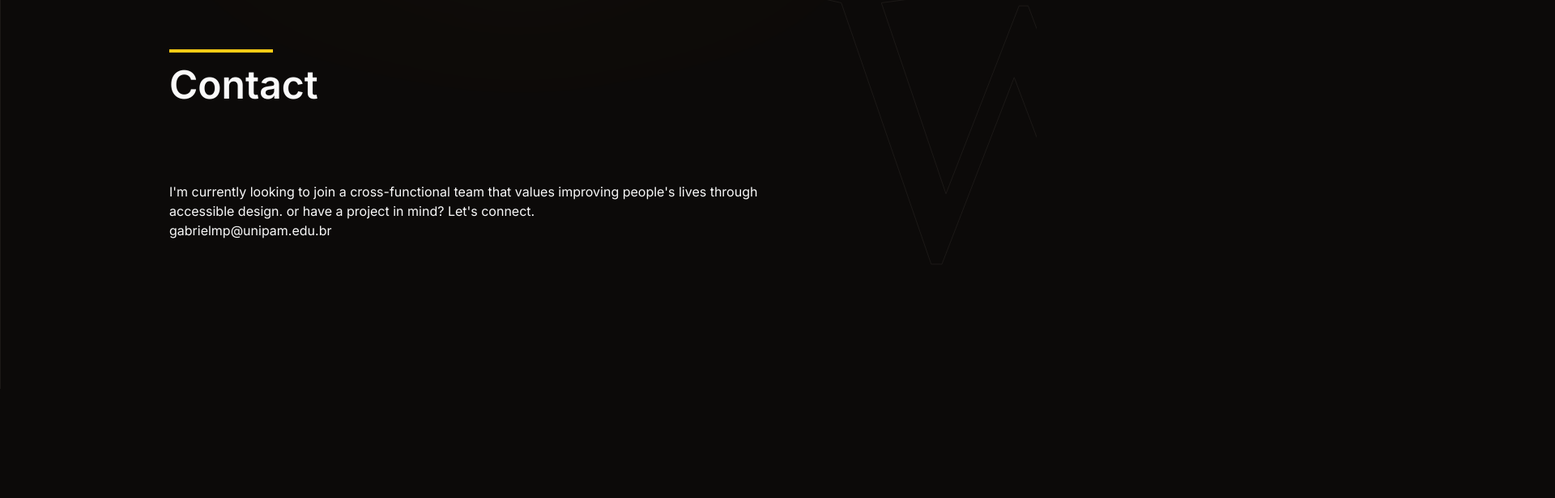
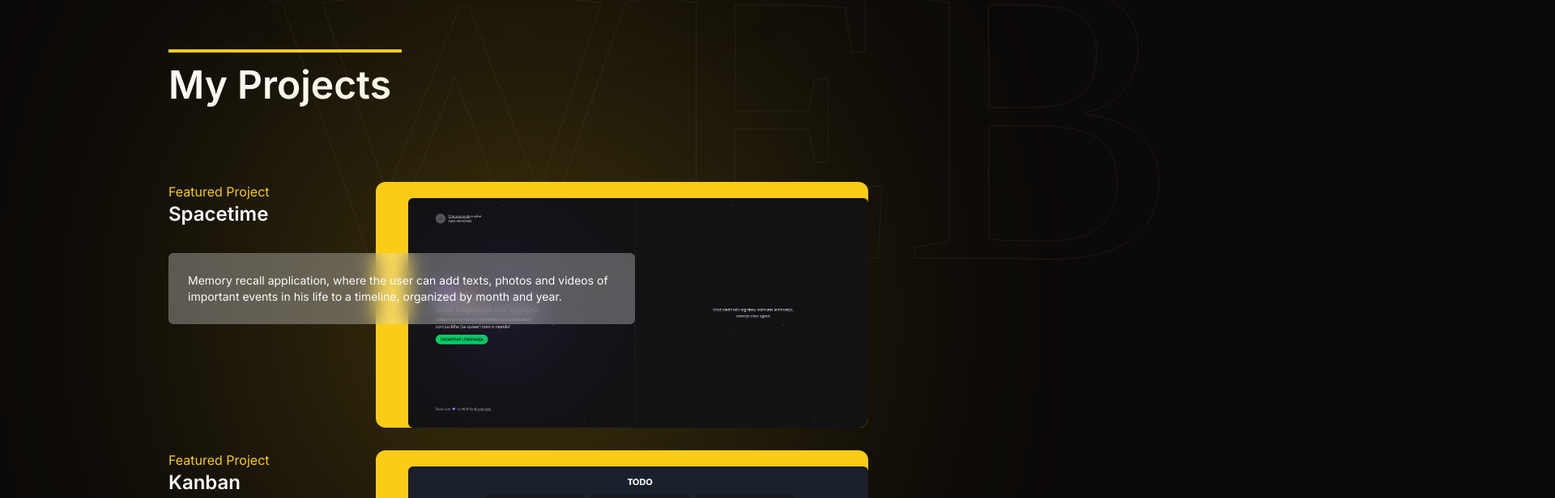
Before and after one commit to ifgabriel/portfolio, a Next.js app: page / in a window 1280 px wide. Shown: the part 2300-2916 px from the top of the page at 81% size, 1920 px wide, since content can reach past the window. Before the commit the page ends 2781 px from the top, so only its background shows below. Built offline with nearby package versions, Linux system fonts and the light colour scheme.

Commit message:
feat(portfolio): create projects section

```diff
--- a/src/app/globals.css
+++ b/src/app/globals.css
@@ -1,6 +1,7 @@
 @tailwind base;
 @tailwind components;
 @tailwind utilities;
+@tailwind screens;
 
 body {
   -webkit-font-smoothing: antialiased;
--- a/src/app/layout.tsx
+++ b/src/app/layout.tsx
@@ -15,10 +15,10 @@ interface LayoutProps {
 const Layout = ({ children }: LayoutProps) => (
   <html lang="pt-br">
     <body
-      className={`${inter.variable} bg-slate-50-900 bg-primary-50 font-sans text-zinc-50`}
+      className={`${inter.variable} bg-slate-50-900  overflow-x-hidden bg-primary-50 font-sans text-zinc-50 before:fixed before:left-40 before:h-full before:border-l before:border-l-primary-200`}
     >
-      <main className="container mx-auto flex flex-col gap-16 overflow-hidden border-l border-l-primary-200 px-6 py-32 lg:px-52">
-        <div className="absolute bottom-0 right-2 top-0 w-2 bg-stripes" />
+      <main className="container mx-auto flex flex-col gap-16 px-6 py-32 lg:px-52">
+        <div className="fixed bottom-0 right-2 top-0 w-2 bg-stripes" />
         {children}
       </main>
     </body>
--- a/src/app/page.tsx
+++ b/src/app/page.tsx
@@ -1,5 +1,5 @@
 'use client'
-import { About, Contact, Experiences, Skills } from '@/components'
+import { About, Contact, Experiences, Projects, Skills } from '@/components'
 import useWindowSize from '@/utils/useWindowSize'
 
 const Page = () => {
@@ -10,6 +10,7 @@ const Page = () => {
       <About />
       <Experiences />
       {windowSize > 1000 && <Skills />}
+      <Projects />
       <Contact />
     </>
   )
--- a/src/components/About.tsx
+++ b/src/components/About.tsx
@@ -19,17 +19,17 @@ const About = () => {
       <div
         className="
         relative flex flex-row items-end gap-12
-        before:absolute before:-top-9 before:left-12 before:h-2 before:w-2 before:bg-primary-100 after:absolute after:-top-9 after:left-0 after:h-2 after:w-2 after:bg-primary-100
+        before:absolute before:-top-9 before:left-12 before:h-2 before:w-2 before:bg-primary-100
+        after:absolute after:-top-9 after:left-0 after:h-2 after:w-2 after:bg-primary-100
       "
       >
         {showImage && (
           <Image
+            src={Me}
             width={200}
             height={200}
-            alt="Eu"
-            src={Me}
-            aria-hidden
             className="mt-20"
+            alt="Picture of me"
           />
         )}
         <div>
--- a/src/components/Contact.tsx
+++ b/src/components/Contact.tsx
@@ -1,19 +1,12 @@
 const Contact = () => (
   <section className="relative flex flex-col py-14">
-    <span
-      className="text-stroke text-tertiary-50 absolute -top-24 left-[50rem] -z-10 font-background text-[32rem] leading-[0.93] text-primary-50"
-      aria-hidden
-    >
-      WEB
-    </span>
     <div className="mb-4 h-1 w-32 bg-primary-100" />
     <h2 className="text-5xl font-semibold">Contact</h2>
     <p className="text-l mt-24 max-w-3xl">
-      I'm currently looking to join a cross-functional team that values
-      improving people's lives through accessible design. or have a project in
-      mind? Let's connect.
+      I'm currently looking to join a team that seeks to improve people's lives
+      with web solutions, through effective and accessible solutions. Do you
+      have a project in mind? let's connect.
     </p>
-    <p className="text-l max-w-3xl">gabrielmp@unipam.edu.br</p>
   </section>
 )
 
--- a/src/components/Experiences.tsx
+++ b/src/components/Experiences.tsx
@@ -32,7 +32,7 @@ const experiences: ExperienceType[] = [
 ]
 
 const Experience = ({ title, company, description }: ExperienceType) => (
-  <li className="flex flex-col gap-4 rounded-lg">
+  <li className="flex flex-col gap-4">
     <h3 className="text-2xl font-semibold">
       {title}{' '}
       <span className="text-2xl font-semibold text-primary-100">
--- /dev/null
+++ b/src/components/Projects.tsx
@@ -0,0 +1,70 @@
+import project1 from '@/assets/project-1.png'
+import project2 from '@/assets/project-2.png'
+import Image, { StaticImageData } from 'next/image'
+
+interface ProjectType {
+  title: string
+  image: StaticImageData
+  description: string
+}
+
+const projects: ProjectType[] = [
+  {
+    title: 'Spacetime',
+    image: project1,
+    description: `
+      Memory recall application, where the user can add texts, photos and videos of important
+      events in his life to a timeline, organized by month and year.
+    `,
+  },
+  {
+    title: 'Kanban',
+    image: project2,
+    description: `Task management application, where the user can add tasks, with title, description,
+    status. In this way, it is possible to manage tasks based on status and priority.
+    `,
+  },
+]
+
+const Project = ({ title, image, description }: ProjectType) => (
+  <li className="relative flex flex-row flex-wrap justify-between gap-8">
+    <div>
+      <span className="text-base text-primary-100">Featured Project</span>
+      <h3 className="mb-8 text-2xl font-semibold">{title}</h3>
+      <div className="left-0 max-w-xl rounded-md bg-white/30 p-6 backdrop-blur-md md:absolute">
+        <p className="text-sm">{description}</p>
+      </div>
+    </div>
+    <div className="w-fit overflow-hidden rounded-xl bg-primary-100 pt-5 md:pl-10">
+      <Image
+        className="rounded-md object-cover"
+        width={568}
+        height={354}
+        alt={title}
+        src={image}
+        aria-hidden
+      />
+    </div>
+  </li>
+)
+
+const Projects = () => (
+  <section className="relative flex flex-col py-14">
+    <div className="absolute -right-1/2 left-1/2 top-96 h-[500px] w-[500px] -translate-x-1/2 -translate-y-1/2 rounded-full bg-primary-100 opacity-40 blur-full" />
+    <span
+      className="text-stroke text-tertiary-50 absolute -right-96 -top-24 -z-10 font-background text-[32rem] leading-[0.93] text-primary-50"
+      aria-hidden
+    >
+      WEB
+    </span>
+    <div className="mb-4 h-1 w-72 bg-primary-100" />
+    <h2 className="text-5xl font-semibold">My Projects</h2>
+    <ul className="mt-24 flex flex-col gap-7">
+      {projects.map((project) => (
+        <Project key={project.title} {...project} />
+      ))}
+    </ul>
+  </section>
+)
+
+export default Projects
--- a/src/components/Skills.tsx
+++ b/src/components/Skills.tsx
@@ -3,7 +3,7 @@ import Image from 'next/image'
 
 const Skills = () => (
   <section className="relative flex flex-col gap-24 py-14">
-    <Image src={Skill} alt="Minhas habilidades" />
+    <Image src={Skill} alt="My skills" />
     <div className="absolute -right-1/2 left-1/2 top-1/2 h-[200px] w-[200px] -translate-x-1/2 -translate-y-1/2 rounded-full bg-primary-100 opacity-40 blur-full" />
   </section>
 )
--- a/src/components/index.ts
+++ b/src/components/index.ts
@@ -1,4 +1,5 @@
 export { default as About } from './About'
 export { default as Contact } from './Contact'
 export { default as Experiences } from './Experiences'
+export { default as Projects } from './Projects'
 export { default as Skills } from './Skills'
```
Also changed, not shown: src/assets/project-1.png (added), src/assets/project-2.png (added).
